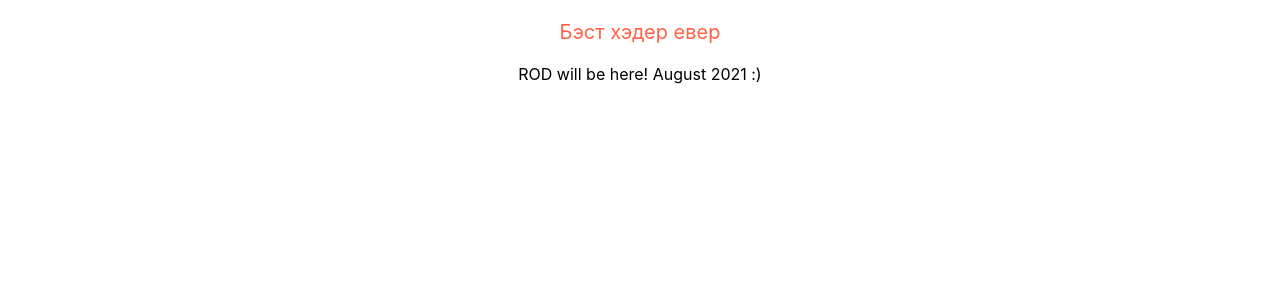
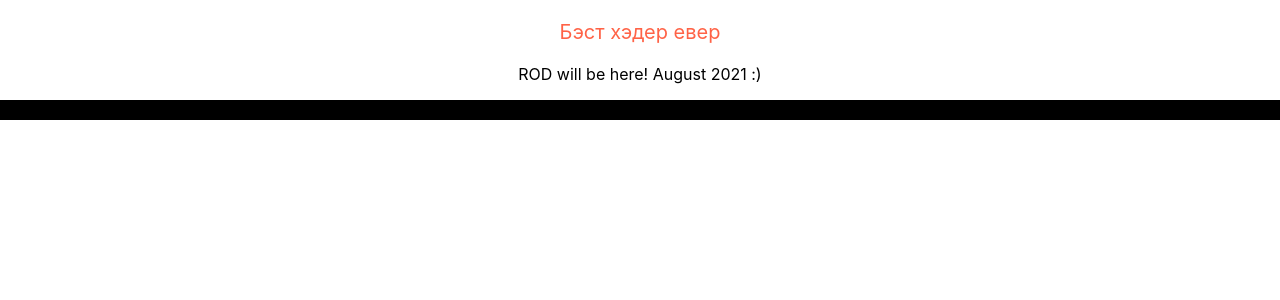
Before and after one commit to StKorableva/ROD, a React (Create React App) app: page / in a window 1280 px wide. Shown: the top 300 px of the page. Built offline with nearby package versions, Linux system fonts and the light colour scheme.

Commit message:
i dont know, some code in footer. Eslint is pidor, i dont understood what this cunt wan :.........( "

```diff
--- a/src/App.js
+++ b/src/App.js
@@ -1,11 +1,13 @@
-import './App.css';
-import Header from './components/Header/Header';
+import "./App.css";
+import Header from "./components/Header/Header";
+import Footer from "./components/Footer/Footer";
 
 function App() {
 	return (
 		<div className="App">
 			<Header />
 			<p>ROD will be here! August 2021 :)</p>
+			<Footer></Footer>
 		</div>
 	);
 }
```
Also changed, not shown: .eslintrc.json.
